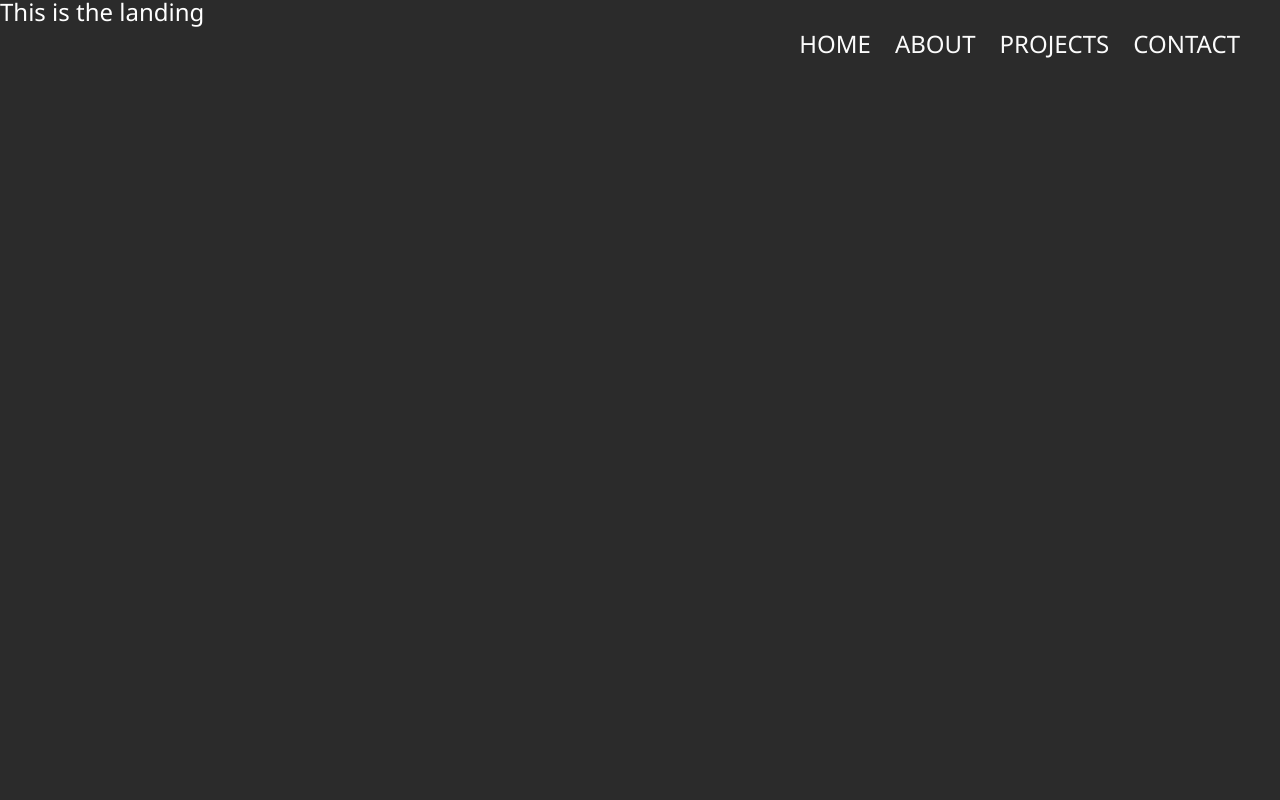
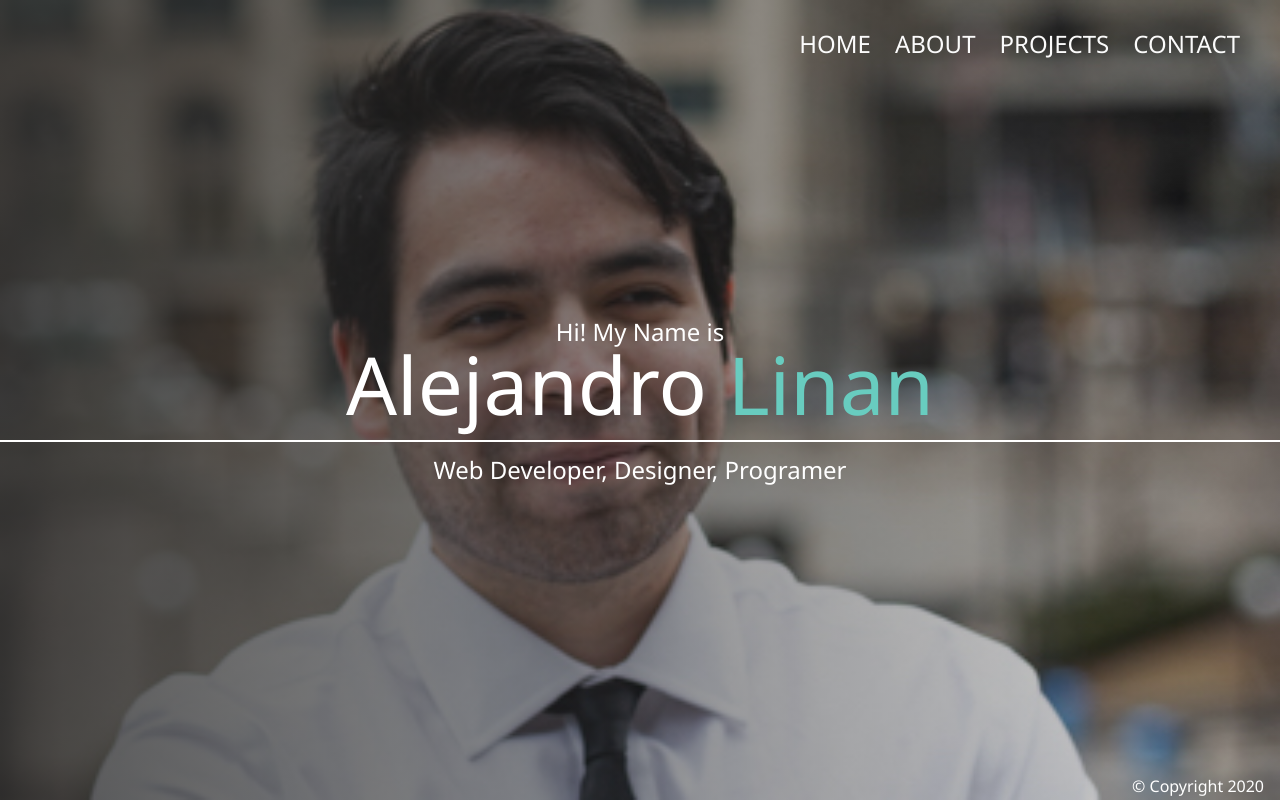
Before and after one commit to alinan-vn/react-portfolio, a React (Create React App) app: page / in a window 1280 px wide. Built offline with nearby package versions, Linux system fonts and the light colour scheme.

Commit message:
landing page and styling

```diff
--- a/src/components/global/footer/index.js
+++ b/src/components/global/footer/index.js
@@ -0,0 +1,13 @@
+import React from 'react';
+
+class Footer extends React.Component {
+    render(){
+        return(
+            <footer>
+                &copy; Copyright 2020
+            </footer>
+        )
+    }
+}
+
+export default Footer
--- a/src/components/landing/index.js
+++ b/src/components/landing/index.js
@@ -3,9 +3,17 @@
 class Landing extends React.Component{
     render(){
         return (
-            <section>
-                <h1>This is the landing</h1>
-            </section>
+            <main>
+                <section className='home'>
+                    <h2>Hi! My Name is</h2>
+                    <h1 className='home__name'>
+                        Alejandro <span className='home__name--last'>Linan</span>
+                    </h1>
+                    <h2>
+                        Web Developer, Designer, Programer
+                    </h2>
+                </section>
+            </main>
         )
     }
 }
--- a/src/index.js
+++ b/src/index.js
@@ -3,14 +3,16 @@
 
 import App from './App';
 import Nav from './components/global/nav/index';
+import Footer from './components/global/footer/index';
 
 import * as serviceWorker from './serviceWorker';
 
 ReactDOM.render(
-  <React.StrictMode>
+  <body>
     <Nav />
     <App />
-  </React.StrictMode>,
+    <Footer />
+  </body>,
   document.getElementById('root')
 );
 
```
